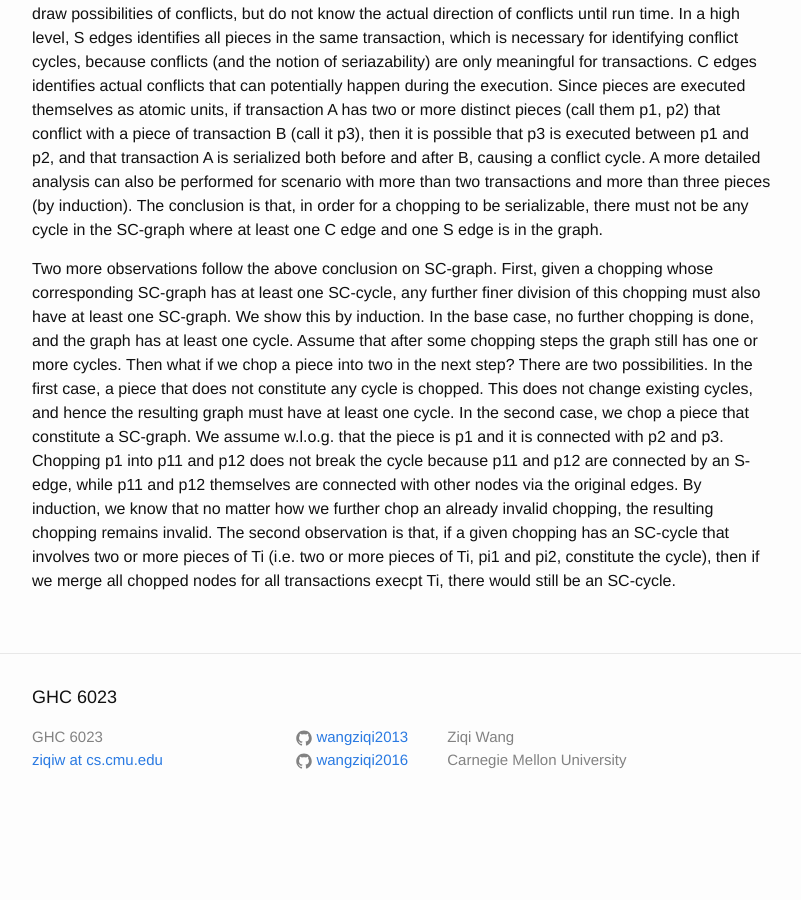
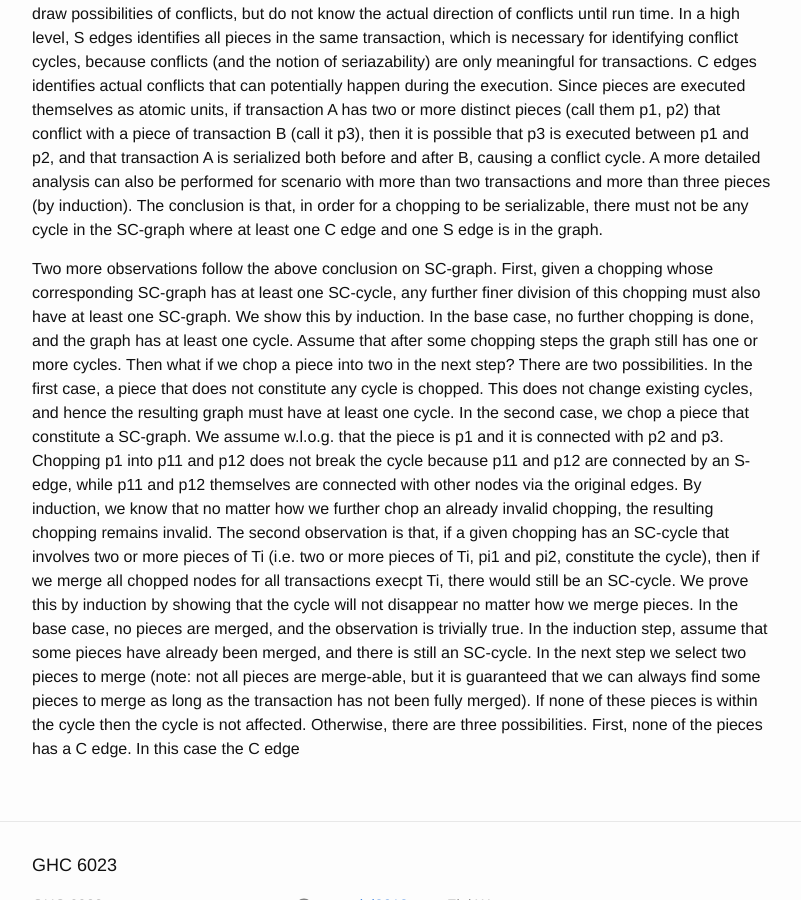
Before and after one commit to wangziqi2013/wangziqi2013.github.io, a Jekyll site: the page built from _posts/2019-01-02-Txn-Chopping.markdown, in a window 1280 px wide and 900 px high, scrolled down 1885 px. Shown: the whole window, without its empty margins (238-1039 px from the left). Built offline with Jekyll 4.4.1, drawn with Linux system fonts in a browser that asks for light colours; before the commit the page ends 2716 px from its top, so only the background shows below that.

Commit message:
Working on proof

```diff
--- a/_posts/2019-01-02-Txn-Chopping.markdown
+++ b/_posts/2019-01-02-Txn-Chopping.markdown
@@ -87,4 +87,10 @@ because p11 and p12 are connected by an S-edge, while p11 and p12 themselves are
 original edges. By induction, we know that no matter how we further chop an already invalid chopping, the resulting
 chopping remains invalid. The second observation is that, if a given chopping has an SC-cycle that involves two or more
 pieces of Ti (i.e. two or more pieces of Ti, pi1 and pi2, constitute the cycle), then if we merge all chopped nodes for all transactions
-execpt Ti, there would still be an SC-cycle.
+execpt Ti, there would still be an SC-cycle. We prove this by induction by showing that the cycle will not disappear no
+matter how we merge pieces. In the base case, no pieces are merged, and the observation is trivially true. In the induction step,
+assume that some pieces have already been merged, and there is still an SC-cycle. In the next step we select two pieces
+to merge (note: not all pieces are merge-able, but it is guaranteed that we can always find some pieces to merge as long
+as the transaction has not been fully merged). If none of these pieces is within the cycle then the cycle is not affected.
+Otherwise, there are three possibilities. First, none of the pieces has a C edge. In
+this case the C edge
```
